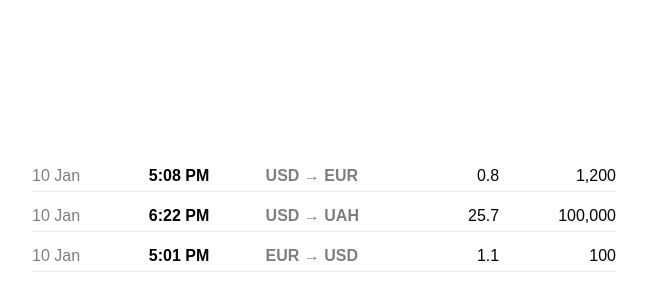
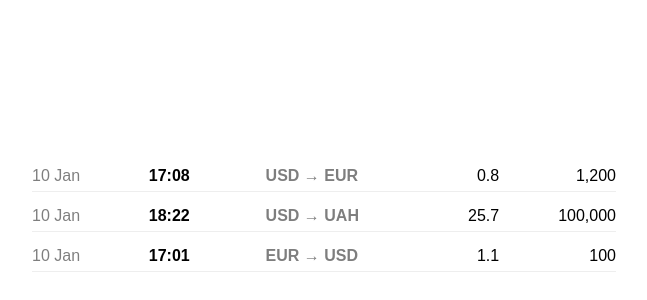
Before and after one commit to oleksii-sumy/html-css, a React app in the folder react/lesson7-lists/hw1-transactions_list/: page / in a window 1280 px wide. Shown: the part 184-484 px from the top of the page, without its empty margins (316-963 px from the left). Built offline with nearby package versions, Linux system fonts and the light colour scheme.

Commit message:
Update Transaction.jsx

```diff
--- a/react/lesson7-lists/hw1-transactions_list/src/Transaction.jsx
+++ b/react/lesson7-lists/hw1-transactions_list/src/Transaction.jsx
@@ -5,7 +5,7 @@ const Transaction = ({ from, to, amount, rate, time }) => {
   return (
     <li className="transaction">
       <span className="transaction__date"> {moment(time).format('DD MMM')}</span>
-      <span className="transaction__time">{moment(time).format('LT')}</span>
+      <span className="transaction__time">{moment(time).format('HH:mm')}</span>
       <span className="transaction__assets">
         {from} → {to}
       </span>
```
